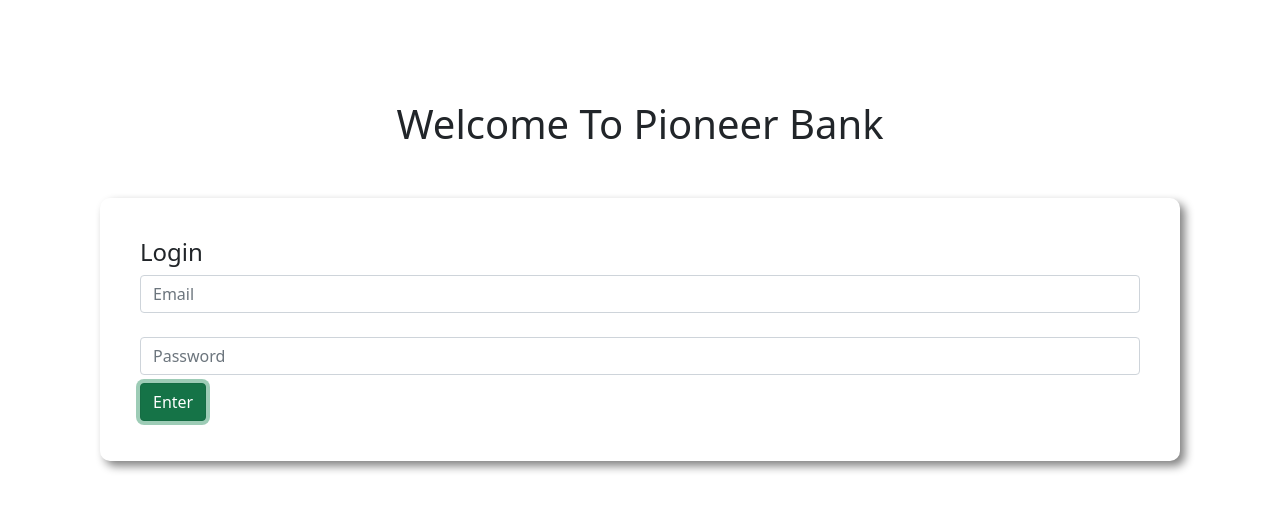
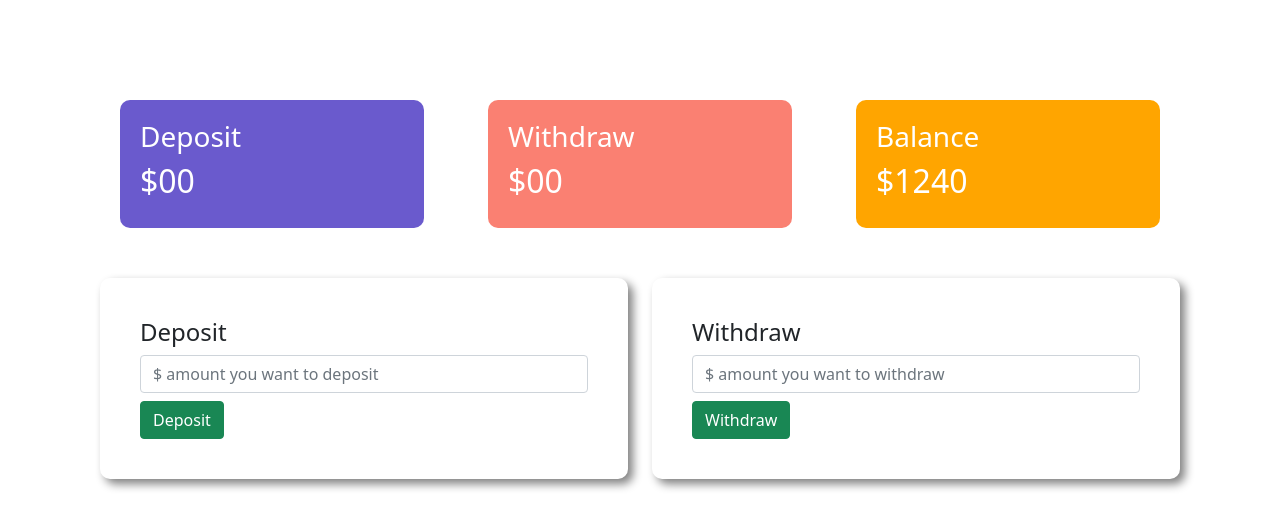
Before and after one commit to tanveer-99/bank-website, a plain HTML site: page index.html in a window 1280 px wide. Both pictures are taken after a click on the button "Enter". Drawn offline with nearby package versions, Linux system fonts and the light colour scheme.

Commit message:
new update

```diff
--- a/index.html
+++ b/index.html
@@ -11,7 +11,7 @@
 </head>
 
 <body>
-    <div id="login-area">
+    <div id="login-area" >
         <h1 class="text-center">Welcome To Pioneer Bank</h1>
         <div class="submit-area">
             <h4 class="mb-2">Login</h4>
@@ -22,7 +22,48 @@
         </div>
     </div>
 
+<div id="transaction-area" class="d-none">
+    <div class="row">
+        <div class="col-md-4">
+            <div class="deposit status">
+                <h3>Deposit</h3>
+                <h2>$<span id="current-deposit">00</span></h2>
+            </div>
+        </div>
+        <div class="col-md-4">
+            <div class="withdraw status">
+                <h3>Withdraw</h3>
+                <h2>$<span id="current-withdraw">00</span></h2>
+            </div>
+        </div>
+        <div class="col-md-4">
+            <div class="balance status">
+                <h3>Balance</h3>
+                <h2>$<span id="current-balance">1240</span></h2>
+            </div>
+        </div>
+    </div>
 
+    <div class="row">
+        <div class="col-md-6">
+            <div class="submit-area">
+                <h4 class="mb-2">Deposit</h4>
+                <input id="deposit-amount" type="number" class="form-control mb-2" placeholder="$ amount you want to deposit">
+                <button id="deposit-btn" class="btn btn-success">Deposit</button>
+            </div>
+        </div>
+        <div class="col-md-6">
+            <div class="submit-area">
+                <h4 class="mb-2">Withdraw</h4>
+                <input id="withdraw-amount" type="number" class="form-control mb-2" placeholder="$ amount you want to withdraw">
+                <button id="withdraw-btn" class="btn btn-success">Withdraw</button>
+            </div>
+        </div>
+    </div>
+</div>
+
+
+<script src="index.js"></script>
     <!-- bootstrap script -->
     <script src="https://cdn.jsdelivr.net/npm/bootstrap@5.0.0-beta1/dist/js/bootstrap.bundle.min.js" integrity="sha384-ygbV9kiqUc6oa4msXn9868pTtWMgiQaeYH7/t7LECLbyPA2x65Kgf80OJFdroafW" crossorigin="anonymous"></script>
 </body>
--- /dev/null
+++ b/index.js
@@ -0,0 +1,52 @@
+const loginArea = document.querySelector('#login-area');
+const loginButton = document.querySelector('.submit-btn');
+const transactionArea = document.querySelector('#transaction-area');
+const depositButton = document.querySelector('#deposit-btn');
+const withdrawButton = document.querySelector('#withdraw-btn');
+const currentDeposit = document.querySelector('#current-deposit');
+const currentBalance = document.querySelector('#current-balance');
+const currentWithdraw = document.querySelector('#current-withdraw');
+
+
+
+
+
+loginButton.addEventListener('click', ()=> {
+    loginArea.style.display="none";
+    transactionArea.classList.remove('d-none');
+})
+
+
+depositButton.addEventListener('click', ()=> {
+
+    let depositAmount = document.querySelector('#deposit-amount').value;
+    depositAmount = parseFloat(depositAmount);
+
+    currentDepositAmount = currentDeposit.innerText;
+    currentDepositAmount = parseFloat(currentDepositAmount);
+    const totalDeposit = currentDepositAmount+depositAmount;
+    currentDeposit.innerText=totalDeposit;
+    document.querySelector('#deposit-amount').value="";
+
+
+    currentBalanceAmount = currentBalance.innerText;
+    currentBalanceAmount = parseFloat(currentBalanceAmount);
+    const totalBalance = totalDeposit+currentBalanceAmount;
+    currentBalance.innerText=totalBalance;
+})
+
+withdrawButton.addEventListener('click', ()=> {
+    let withdrawAmount = document.querySelector('#withdraw-amount').value;
+    withdrawAmount = parseFloat(withdrawAmount);
+
+    currentWithdrawAmount = currentWithdraw.innerText;
+    currentWithdrawAmount = parseFloat(currentWithdrawAmount);
+    const totalWithdraw = currentWithdrawAmount+withdrawAmount;
+    currentWithdraw.innerText=totalWithdraw;
+    document.querySelector('#withdraw-amount').value="";
+
+    currentBalanceAmount = currentBalance.innerText;
+    currentBalanceAmount = parseFloat(currentBalanceAmount);
+    const totalBalance = currentBalanceAmount-totalWithdraw;
+    currentBalance.innerText=totalBalance;
+})
--- a/styles.css
+++ b/styles.css
@@ -11,3 +11,18 @@ body {
     border-radius: 10px;
     box-shadow: 5px 5px 10px gray;
 }
+.status {
+    margin: 0 20px;
+    border-radius: 10px;
+    color: white;
+    padding: 20px;
+}
+.deposit {
+    background-color: slateblue;
+}
+.withdraw {
+    background-color: salmon;
+}
+.balance {
+    background-color: orange;
+}
```
